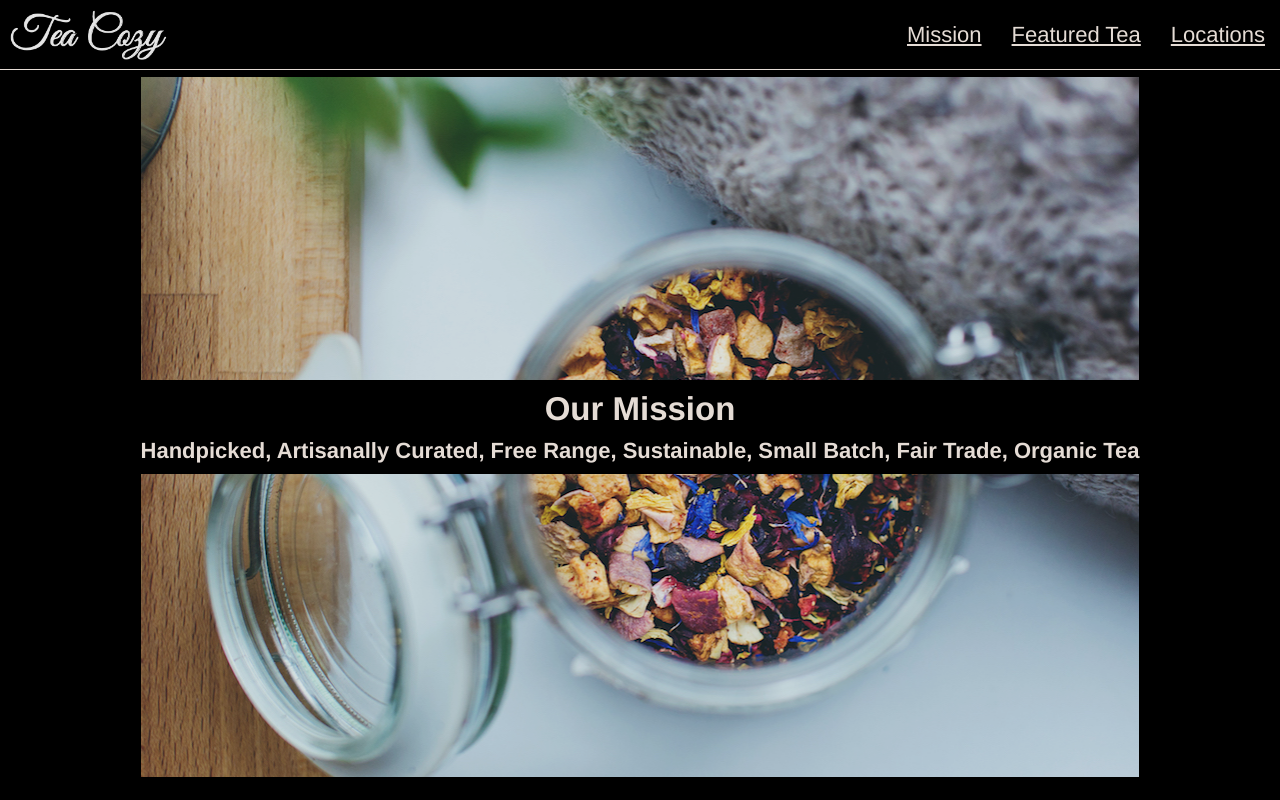
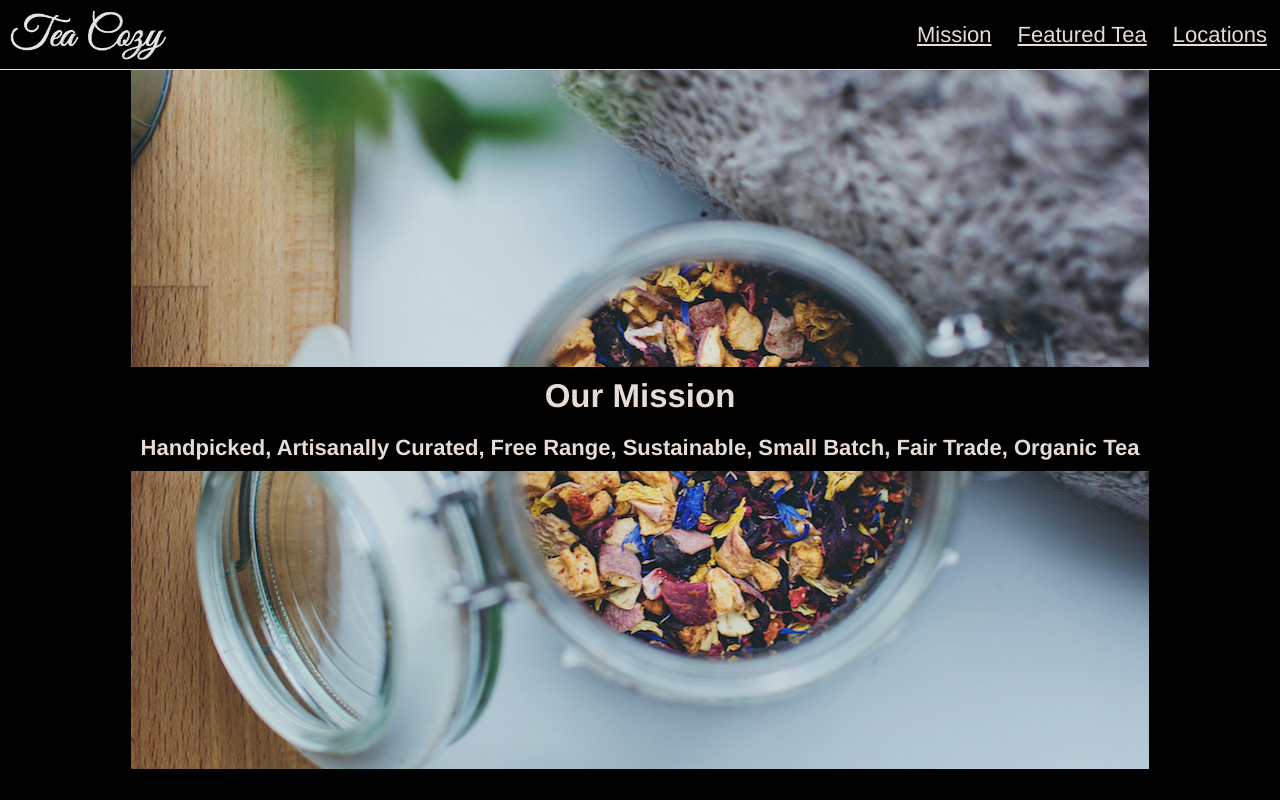
Before and after one commit to berlo64/tea_cozy, a plain HTML site: page index.html in a window 1280 px wide. Drawn offline with Linux system fonts and the light colour scheme.

Commit message:
Change style mission

```diff
--- a/resources/css/style.css
+++ b/resources/css/style.css
@@ -44,7 +44,7 @@ a {
 }
 
 span.nav-li {
-  margin: 0 15px;
+  margin: 0 13px;
 }
 
 /* content */
@@ -52,6 +52,8 @@ span.nav-li {
 .content {
   display: flex;
   flex-direction: column;
+  justify-content: space-between;
+  align-items: center;
 }
 
 /* mission */
@@ -59,9 +61,9 @@ span.nav-li {
 .mission-img {
   background-image: url("../images/img-mission-background.jpg");
   background-repeat: no-repeat;
-  flex-basis: 1200px;
-  max-height: 700px;
-  position: relative;
+  max-width: 1200px;
+  height: 700px;
+  position: absolute;
   top: 69px;
   margin: 0 auto;
   display: flex;
@@ -69,13 +71,20 @@ span.nav-li {
   align-items: center;
 }
 
-.mission {
+div.mission {
   margin: 0;
   background-color: #000000;
-  max-width: 1200px;
+  display: flex;
+  flex-wrap: wrap;
+  flex-direction: column;
+  justify-content: center;
+  align-items: center;
+  flex-basis: 1200px;
+  flex-shrink: 2;
 }
 
 .mission h2,
 .mission h4 {
-  margin: 10px auto;
+  margin: 5px auto;
+  padding: 5px 10px;
 }
```
